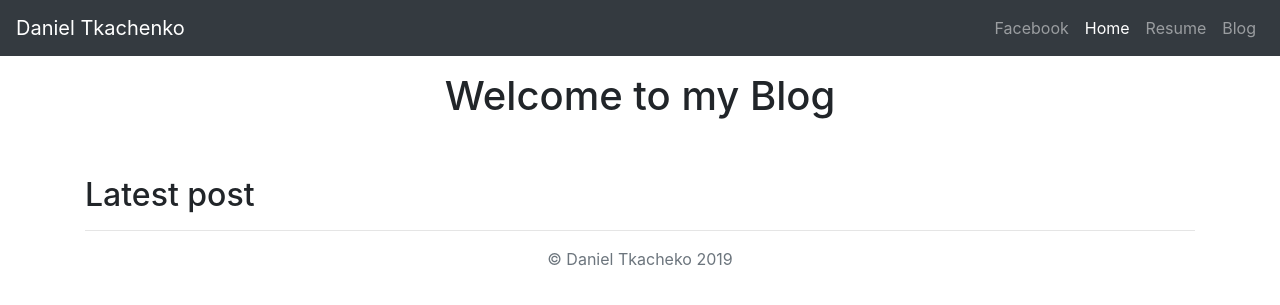
After one commit to dannbaman/portfolio-project, a Django app: page /blog/ in a window 1280 px wide. The commit adds this page. Shown: the top 305 px of the page. Run offline with Django 3.2, Linux system fonts and the light colour scheme; data that the repository does not hold is empty; some libraries are stand-ins or nearby versions.

Commit message:
Blog functionality and polish

```diff
--- /dev/null
+++ b/blog/templates/blog/allblogs.html
@@ -0,0 +1,79 @@
+
+<!doctype html>
+<html lang="en">
+<head>
+    {% load staticfiles %}
+    <meta charset="utf-8">
+    <meta name="viewport" content="width=device-width, initial-scale=1, shrink-to-fit=no">
+    <meta name="description" content="">
+    <meta name="author" content="Mark Otto, Jacob Thornton, and Bootstrap contributors">
+    <meta name="generator" content="Jekyll v3.8.5">
+    <title>Dans Blog</title>
+
+    <!-- Bootstrap core CSS -->
+    <link rel="stylesheet" href="https://stackpath.bootstrapcdn.com/bootstrap/4.2.1/css/bootstrap.min.css" integrity="sha384-GJzZqFGwb1QTTN6wy59ffF1BuGJpLSa9DkKMp0DgiMDm4iYMj70gZWKYbI706tWS" crossorigin="anonymous">
+    <script src="https://code.jquery.com/jquery-3.3.1.slim.min.js" integrity="sha384-q8i/X+965DzO0rT7abK41JStQIAqVgRVzpbzo5smXKp4YfRvH+8abtTE1Pi6jizo" crossorigin="anonymous"></script>
+    <script src="https://cdnjs.cloudflare.com/ajax/libs/popper.js/1.14.6/umd/popper.min.js" integrity="sha384-wHAiFfRlMFy6i5SRaxvfOCifBUQy1xHdJ/yoi7FRNXMRBu5WHdZYu1hA6ZOblgut" crossorigin="anonymous"></script>
+    <script src="https://stackpath.bootstrapcdn.com/bootstrap/4.2.1/js/bootstrap.min.js" integrity="sha384-B0UglyR+jN6CkvvICOB2joaf5I4l3gm9GU6Hc1og6Ls7i6U/mkkaduKaBhlAXv9k" crossorigin="anonymous"></script>
+
+
+
+    <style>
+      .bd-placeholder-img {
+        font-size: 1.125rem;
+        text-anchor: middle;
+      }
+
+      @media (min-width: 768px) {
+        .bd-placeholder-img-lg {
+          font-size: 3.5rem;
+        }
+      }
+    </style>
+    <!-- Custom styles for this template -->
+</head>
+<nav class="navbar navbar-expand-lg navbar-dark bg-dark">
+<a class="navbar-brand" href="{% url 'home' %}">Daniel Tkachenko</a>
+<button class="navbar-toggler" type="button" data-toggle="collapse" data-target="#navbarNavAltMarkup" aria-controls="navbarNavAltMarkup" aria-expanded="false" aria-label="Toggle navigation">
+    <span class="navbar-toggler-icon"></span>
+</button>
+<div class="collapse navbar-collapse" id="navbarNavAltMarkup">
+    <div class="navbar-nav ml-auto">
+        <a class="nav-item nav-link" href="https://www.facebook.com/daniel.tkach">Facebook</a>
+        <a class="nav-item nav-link active" href="#">Home</a>
+        <a class="nav-item nav-link" href="{% static 'Dan2019.pdf' %}">Resume</a>
+        <a class="nav-item nav-link" href="{% url 'allblogs' %}">Blog</a>
+    </div>
+</div>
+</nav>
+</header>
+
+<main role="main">
+    <div class="container">
+    <h1 class="text-center pt-3">Welcome to my Blog</h1>
+    <br />
+    <br />
+    <h2>Latest post</h2>
+        <hr />
+
+
+        {% for blog in blogs.all %}
+        <a href="{% url 'detail' blog.id %}"><h3>{{blog.title}}</h3></a>
+        {{ blog.pub_date_pretty}}
+        <br/>
+        <img src="{{ blog.image.url }}" height="200 width=200"/>
+        <br />
+        <p>{{blog.body}}</p>
+        {% endfor %}
+    </div>
+
+</main>
+
+<footer class="text-muted">
+    <div class="container text-center">
+        <p>© Daniel Tkacheko {% now "Y" %}</p>
+    </div>
+</footer>
+<script src="https://code.jquery.com/jquery-3.3.1.slim.min.js" integrity="sha384-q8i/X+965DzO0rT7abK41JStQIAqVgRVzpbzo5smXKp4YfRvH+8abtTE1Pi6jizo" crossorigin="anonymous"></script>
+<script>window.jQuery || document.write('<script src="/docs/4.2/assets/js/vendor/jquery-slim.min.js"><\/script>')</script><script src="/docs/4.2/dist/js/bootstrap.bundle.min.js" integrity="sha384-zDnhMsjVZfS3hiP7oCBRmfjkQC4fzxVxFhBx8Hkz2aZX8gEvA/jsP3eXRCvzTofP" crossorigin="anonymous"></script></body>
+</html>
--- /dev/null
+++ b/blog/urls.py
@@ -0,0 +1,7 @@
+
+from django.urls import path
+from . import views
+urlpatterns = [
+                  path('', views.allblogs, name='allblogs'),
+                  path('<int:blog_id>/',views.detail, name='detail'),
+              ]
--- a/blog/views.py
+++ b/blog/views.py
@@ -1,3 +1,11 @@
-from django.shortcuts import render
+from django.shortcuts import render, get_object_or_404
+from .models import Blog
 
-# Create your views here.
+
+def allblogs(request):
+    blogs = Blog.objects
+    return render(request, 'blog/allblogs.html', {'blogs': blogs})
+
+def detail(request, blog_id):
+    detailblog = get_object_or_404(Blog, pk=blog_id)
+    return render(request, 'blog/detail.html', {'blog':detailblog })
--- a/portfolio/urls.py
+++ b/portfolio/urls.py
@@ -1,20 +1,6 @@
-"""portfolio URL Configuration
 
-The `urlpatterns` list routes URLs to views. For more information please see:
-    https://docs.djangoproject.com/en/2.1/topics/http/urls/
-Examples:
-Function views
-    1. Add an import:  from my_app import views
-    2. Add a URL to urlpatterns:  path('', views.home, name='home')
-Class-based views
-    1. Add an import:  from other_app.views import Home
-    2. Add a URL to urlpatterns:  path('', Home.as_view(), name='home')
-Including another URLconf
-    1. Import the include() function: from django.urls import include, path
-    2. Add a URL to urlpatterns:  path('blog/', include('blog.urls'))
-"""
 from django.contrib import admin
-from django.urls import path
+from django.urls import path, include
 from django.conf import settings
 from django.conf.urls.static import static
 import jobs.views
@@ -22,4 +8,5 @@ import jobs.views
 urlpatterns = [
     path('admin/', admin.site.urls),
     path('', jobs.views.home, name='home'),
+    path('blog/', include('blog.urls'))
 ] + static(settings.MEDIA_URL, document_root=settings.MEDIA_ROOT)
```
Also changed, not shown: blog/models.py (+9 -0 lines), blog/templates/blog/detail.html (added, +71 -0 lines), jobs/templates/jobs/home.html (+8 -5 lines), portfolio/settings.py (+8 -0 lines), portfolio/static/IMAG0040.jpg (added), 2 other files.
